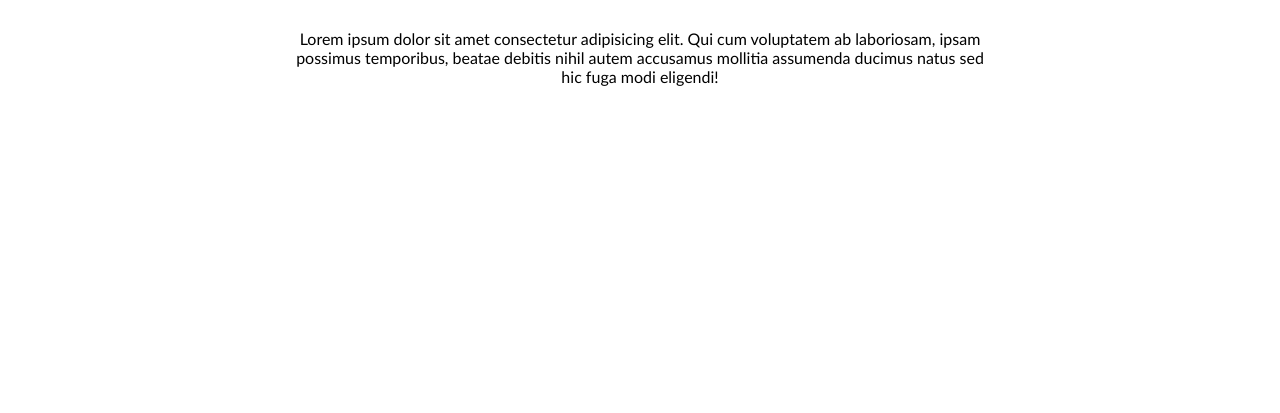
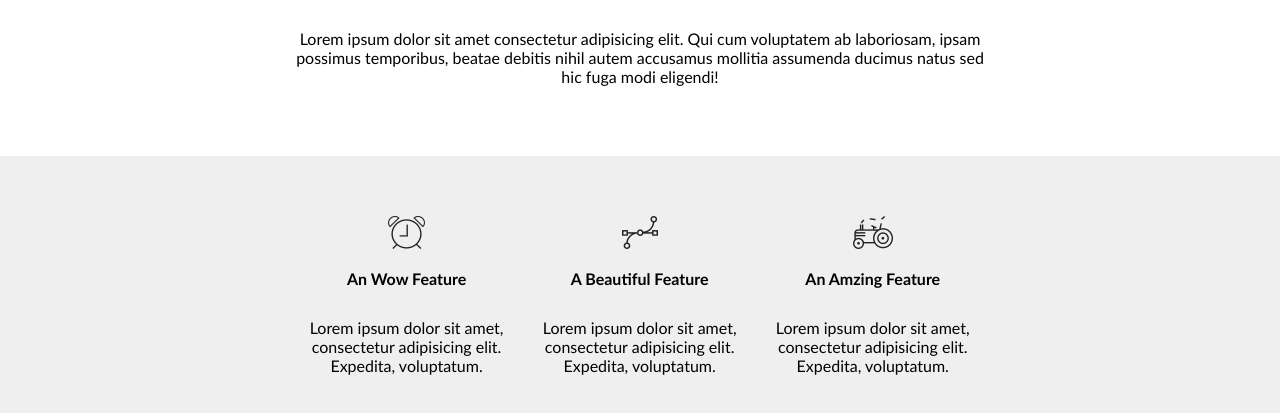
Before and after one commit to webdevelopment4everybody/naujas-projektas, a plain HTML site: page index.html in a window 1280 px wide. Shown: the part 699-1112 px from the top of the page. Before the commit the page ends 855 px from the top, so only its background shows below. Drawn offline with Linux system fonts and the light colour scheme.

Commit message:
Services component #3

```diff
--- a/assets/css/custom.css
+++ b/assets/css/custom.css
@@ -91,3 +91,36 @@
             color:#000;
             padding-bottom:70px;
         }
+        .container.services{
+            background-color:#efefef;
+        }
+    .container.services > .service-row{
+        width:700px;
+        margin-left: calc(50% - 350px);
+        display:inline-block;
+        padding-top:40px;
+        padding-bottom:60px;
+
+    }
+        .service-row > .service-coll{
+            width:33.3%;
+            display:inline-block;
+            /* background-color:red; */
+            float:left;
+            text-align:center;
+        }
+        .service-coll > img{
+            display:inline-block;
+            padding-bottom:20px;
+        }
+        .service-coll > .header-text{
+            padding-bottom:30px;
+            text-transform: capitalize;
+            font-weight:bold;
+            font-size:16px;
+            color:#000;
+        }
+        .service-coll > .big-text{
+            color:#000;
+            font-size:16px;
+        }
--- a/index.html
+++ b/index.html
@@ -35,5 +35,38 @@
             </div>
         </div>
     </section>
+    <section>
+        <div class="container services">
+            <div class="service-row">
+                <div class="service-coll">
+                    <img src="./assets/img/clock.png" alt="" class="clock">
+                    <p class = "header-text">
+                        An wow feature
+                    </p>
+                    <p class = "big-text">
+                        Lorem ipsum dolor sit amet, consectetur adipisicing elit. Expedita, voluptatum.
+                    </p>
+                </div>
+                <div class="service-coll">
+                    <img src="./assets/img/vector.png" alt="" class="vector">
+                    <p class = "header-text">
+                        A beautiful feature
+                    </p>
+                    <p class = "big-text">
+                        Lorem ipsum dolor sit amet, consectetur adipisicing elit. Expedita, voluptatum.
+                    </p>
+                </div>
+                <div class="service-coll">
+                    <img src="./assets/img/land2.png" alt="" class="land working">
+                    <p class = "header-text">
+                        An amzing feature
+                    </p>
+                    <p class = "big-text">
+                        Lorem ipsum dolor sit amet, consectetur adipisicing elit. Expedita, voluptatum.
+                    </p>
+                </div>
+            </div>
+        </div>
+    </section>
 </body>
 </html>
```
Also changed, not shown: assets/img/clock.png (added), assets/img/land-working.png (added), assets/img/land.png (added), assets/img/land2.png (added), assets/img/vector.png (added).
